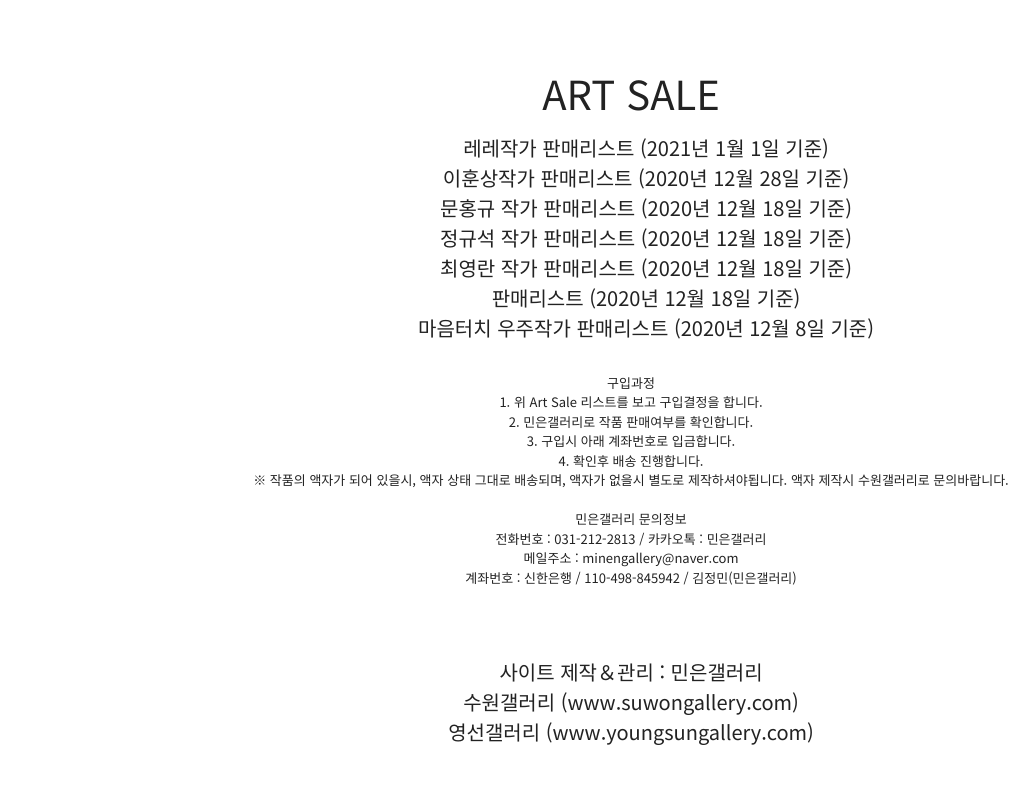
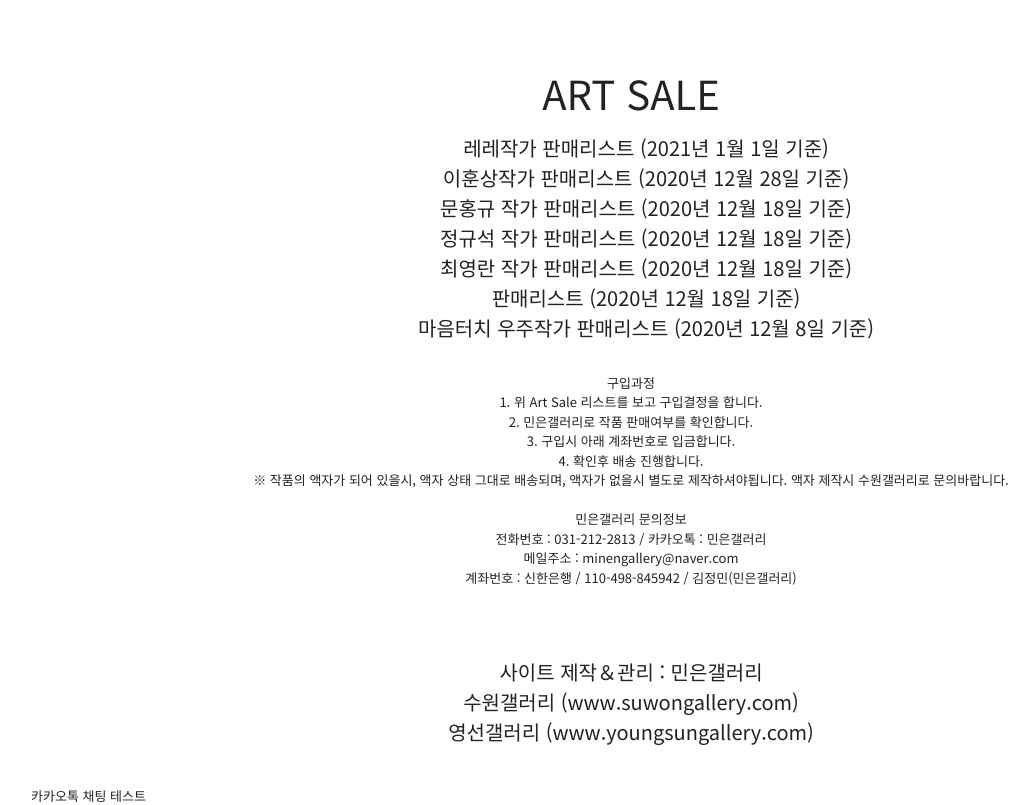
Before and after one commit to evepoi/MEMaking, a plain HTML site: page docs/index.html in a window 1280 px wide. Shown: the part 1148-1953 px from the top of the page, without its empty margins (9-1045 px from the left). Drawn offline with nearby package versions, Linux system fonts and the light colour scheme.

Commit message:
카카오톡 채팅 테스트

```diff
--- a/docs/index.html
+++ b/docs/index.html
@@ -112,6 +112,7 @@
                 <h2>사이트 제작＆관리 : 민은갤러리<br>
                 수원갤러리 <a href="http://www.suwongallery.com">(www.suwongallery.com)</a><br>
                 영선갤러리 <a href="http://www.youngsungallery.com">(www.youngsungallery.com)</a></h2><br><br>
+                <a href="https://open.kakao.com/o/gjcNL2Gd">카카오톡 채팅 테스트</a>
             </div>
         </div>
     </footer>
```
